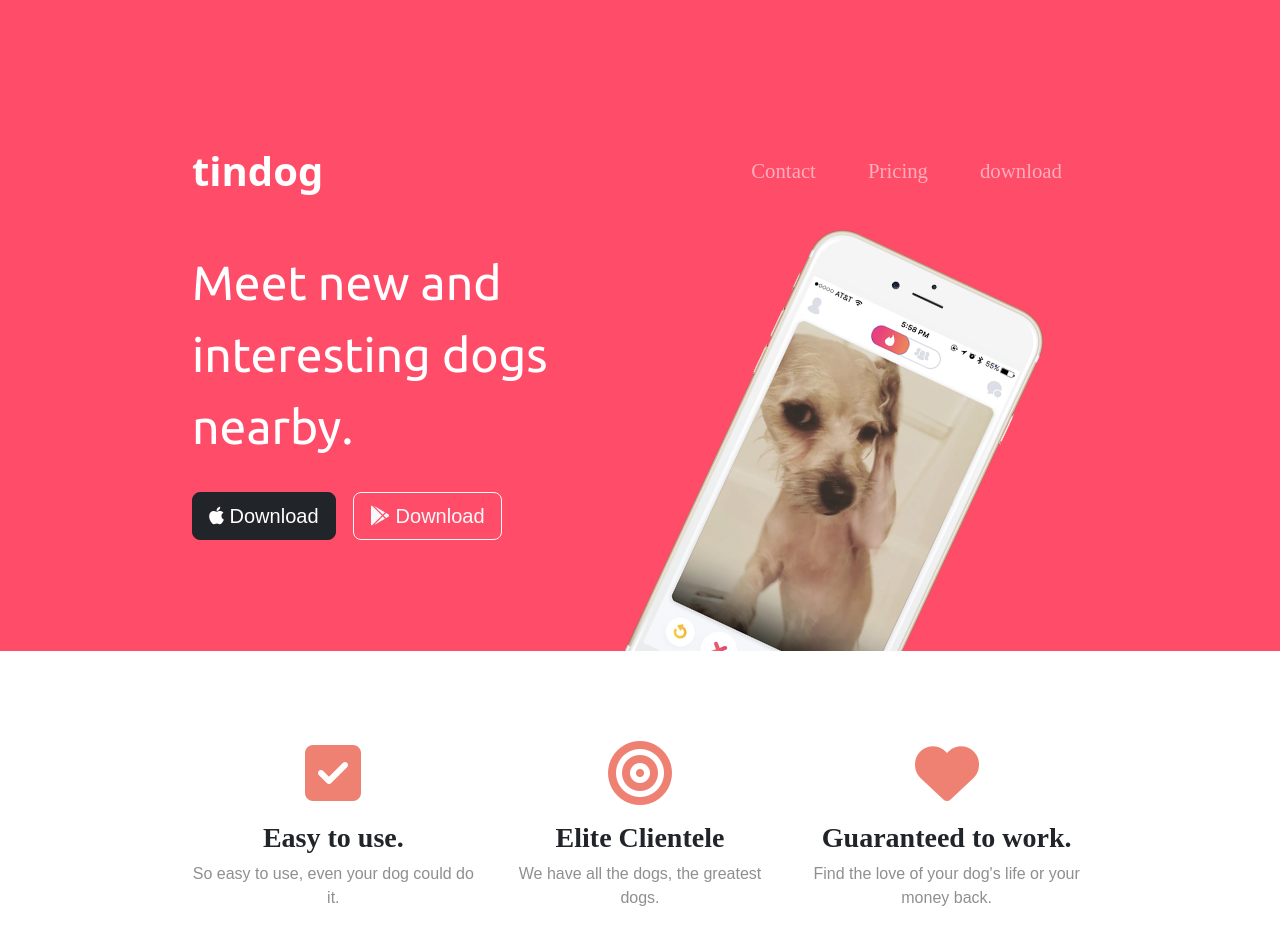
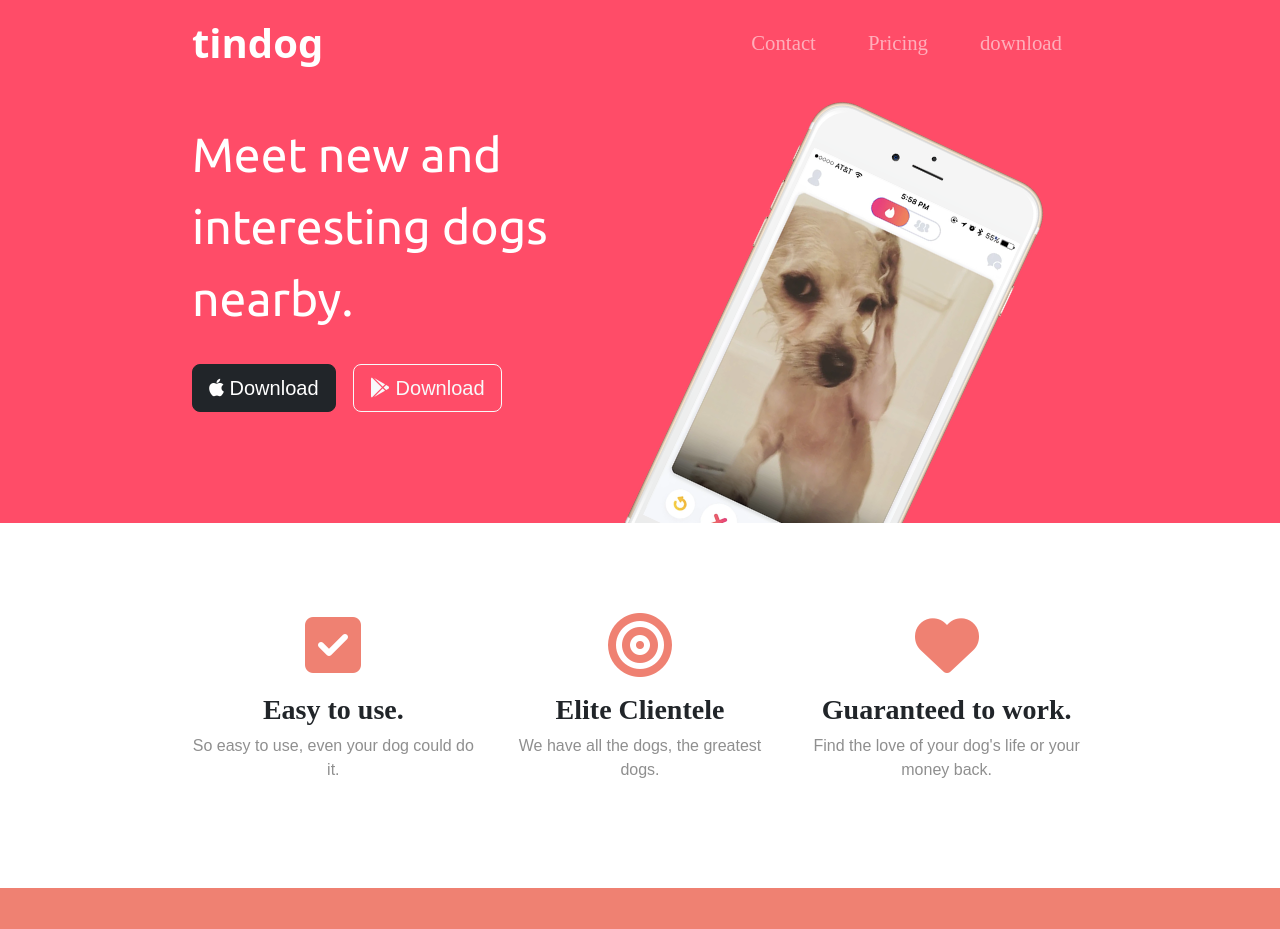
Before and after one commit to kenjazz/tindog3, a plain HTML site: page index.html in a window 1280 px wide. Shown: the top 929 px of the page. Drawn offline with nearby package versions, Linux system fonts and the light colour scheme.

Commit message:
Update styles.css

```diff
--- a/css/styles.css
+++ b/css/styles.css
@@ -30,7 +30,7 @@ p {
 }
 
 .container-fluid {
-    padding: 10% 15% 7%;
+    padding: 0 15% 7%;
 }
 
 /* Navigation Bar */
```
